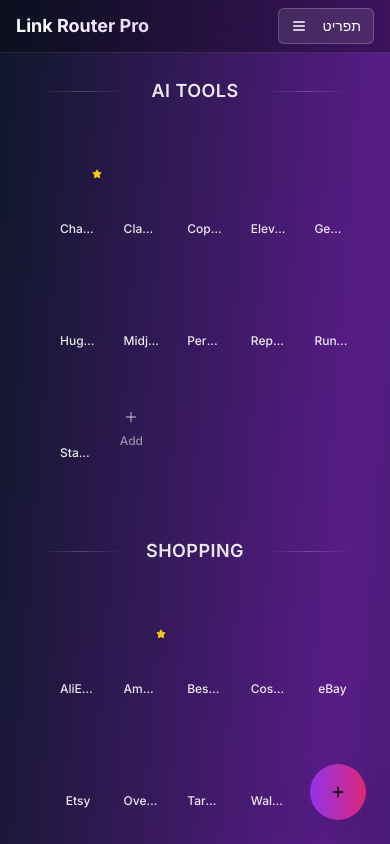
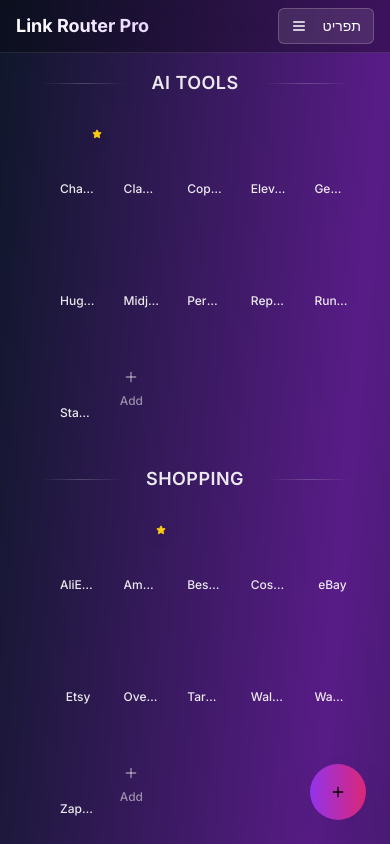
Before and after one commit to shlomixx/link-cloud-pro-ui, a React (Vite) app: page / in a window 390 px wide. Shown: the top 844 px of the page. Built offline with nearby package versions, Linux system fonts and the light colour scheme.

Commit message:
Reduce mobile link spacing
Reduced top and bottom gaps between links and categories in mobile view.

```diff
--- a/src/components/CategorySection.tsx
+++ b/src/components/CategorySection.tsx
@@ -82,15 +82,15 @@ export const CategorySection: React.FC<CategorySectionProps> = ({
   const getMobileGridClasses = () => {
     switch (viewMode) {
       case 'dense':
-        return 'grid grid-cols-5 gap-6 px-6 py-4';
+        return 'grid grid-cols-5 gap-6 px-6 py-2';
       case 'compact':
-        return 'grid grid-cols-5 gap-6 px-6 py-4';
+        return 'grid grid-cols-5 gap-6 px-6 py-2';
       case 'grid':
-        return 'grid grid-cols-5 gap-6 px-6 py-4';
+        return 'grid grid-cols-5 gap-6 px-6 py-2';
       case 'list':
-        return 'flex flex-col gap-4 px-6 py-4';
+        return 'flex flex-col gap-4 px-6 py-2';
       default:
-        return 'grid grid-cols-5 gap-6 px-6 py-4';
+        return 'grid grid-cols-5 gap-6 px-6 py-2';
     }
   };
 
@@ -211,7 +211,7 @@ export const CategorySection: React.FC<CategorySectionProps> = ({
 
   const getMobileSeparator = () => {
     return (
-      <div className="relative flex items-center py-4">
+      <div className="relative flex items-center py-2">
         <div className="flex-1 h-px bg-gradient-to-r from-transparent via-white/20 to-transparent" />
         <div className="px-6">
           <span className="text-white/90 text-lg font-semibold uppercase tracking-wide">
@@ -278,13 +278,13 @@ export const CategorySection: React.FC<CategorySectionProps> = ({
 
       {/* Mobile Layout */}
       <div
-        className="md:hidden mb-8 animate-fade-in"
+        className="md:hidden mb-4 animate-fade-in"
         onDragOver={handleDragOver}
         onDragLeave={handleDragLeave}
         onDrop={handleDrop}
       >
         {/* Larger Category Separator for Mobile */}
-        <div className="mx-4 mb-6">
+        <div className="mx-4 mb-2">
           {getMobileSeparator()}
         </div>
 
```
